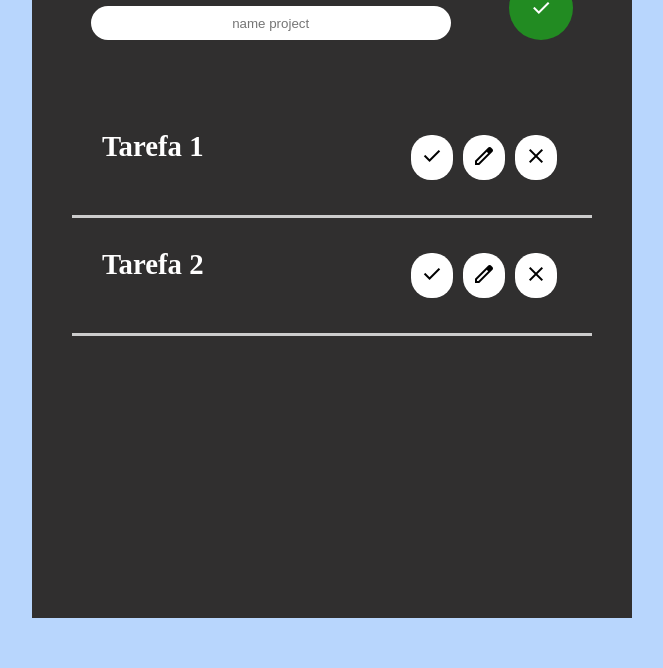
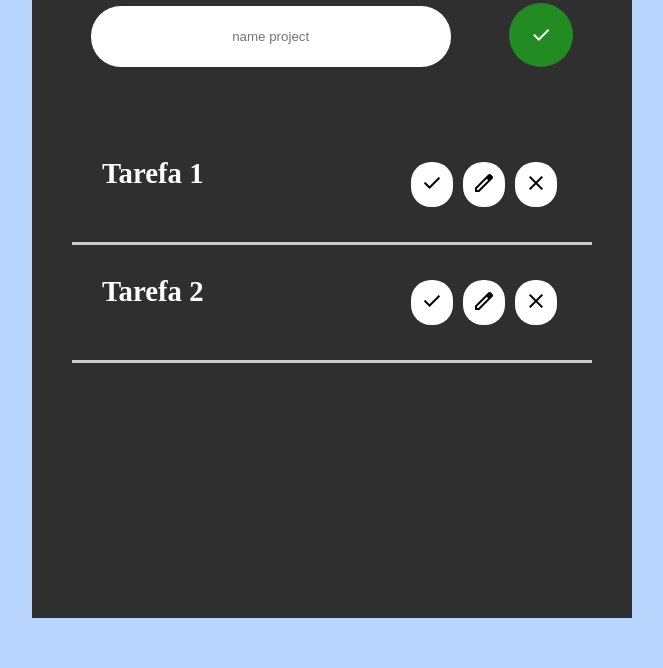
Before and after one commit to leandromacedo117/to-do-list-js, a plain HTML site: page to do in just js/index.html in a window 1280 px wide. Shown: the part 132-800 px from the top of the page, without its empty margins (308-971 px from the left). Drawn offline with nearby package versions, Linux system fonts and the light colour scheme.

Commit message:
Update index.html
finish html

```diff
--- a/to do in just js/index.html
+++ b/to do in just js/index.html
@@ -23,7 +23,7 @@
                     <!-- create new task -->
 
                     <input type="text" name="" id="new-task" placeholder="name project">
-                   <div class="v">
+                   <div class="tasks-button">
                     <span class="material-symbols-outlined">
                         done
                         </span>
@@ -51,7 +51,7 @@
                            </button>
 
                            <button class="delete-todo">
-                            <span class="material-symbols-outlined">
+                            <span class="material-symbols-outlined" >
                               close
                               </span>
                             </button>
```
